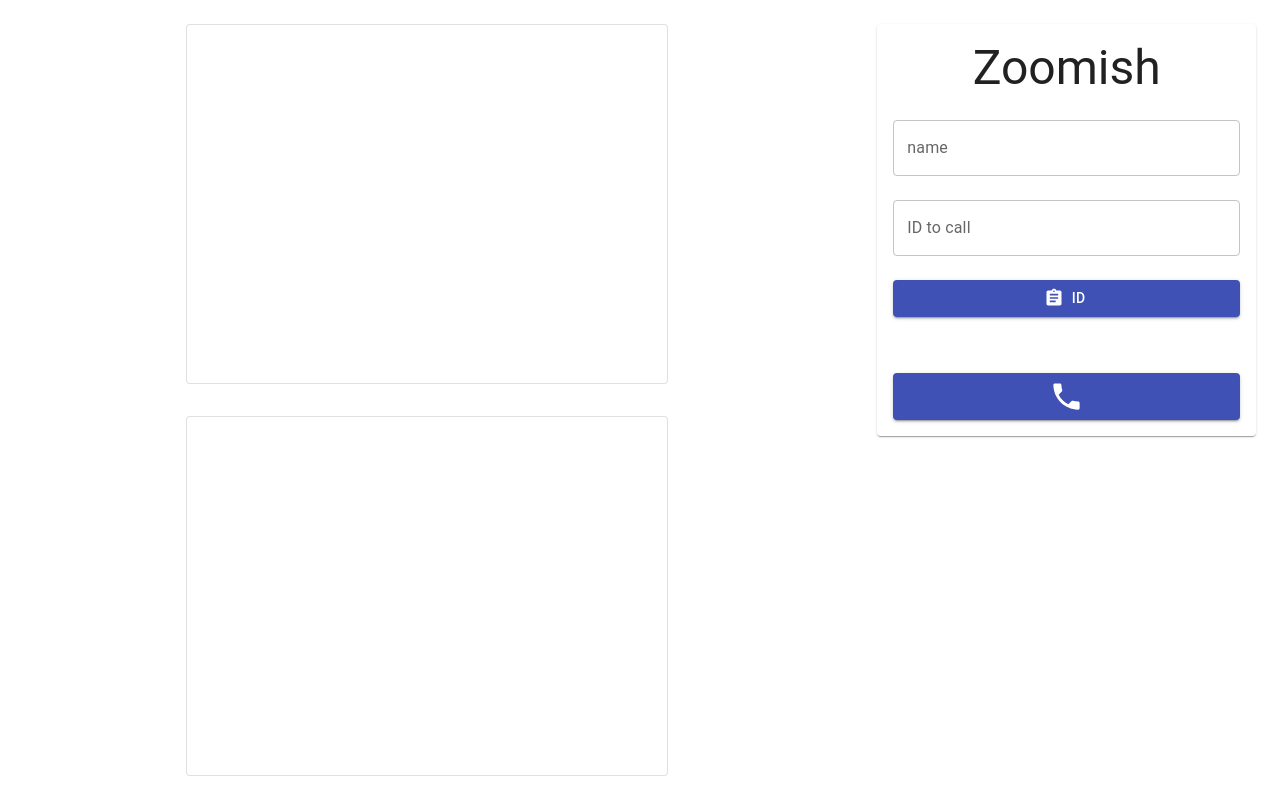
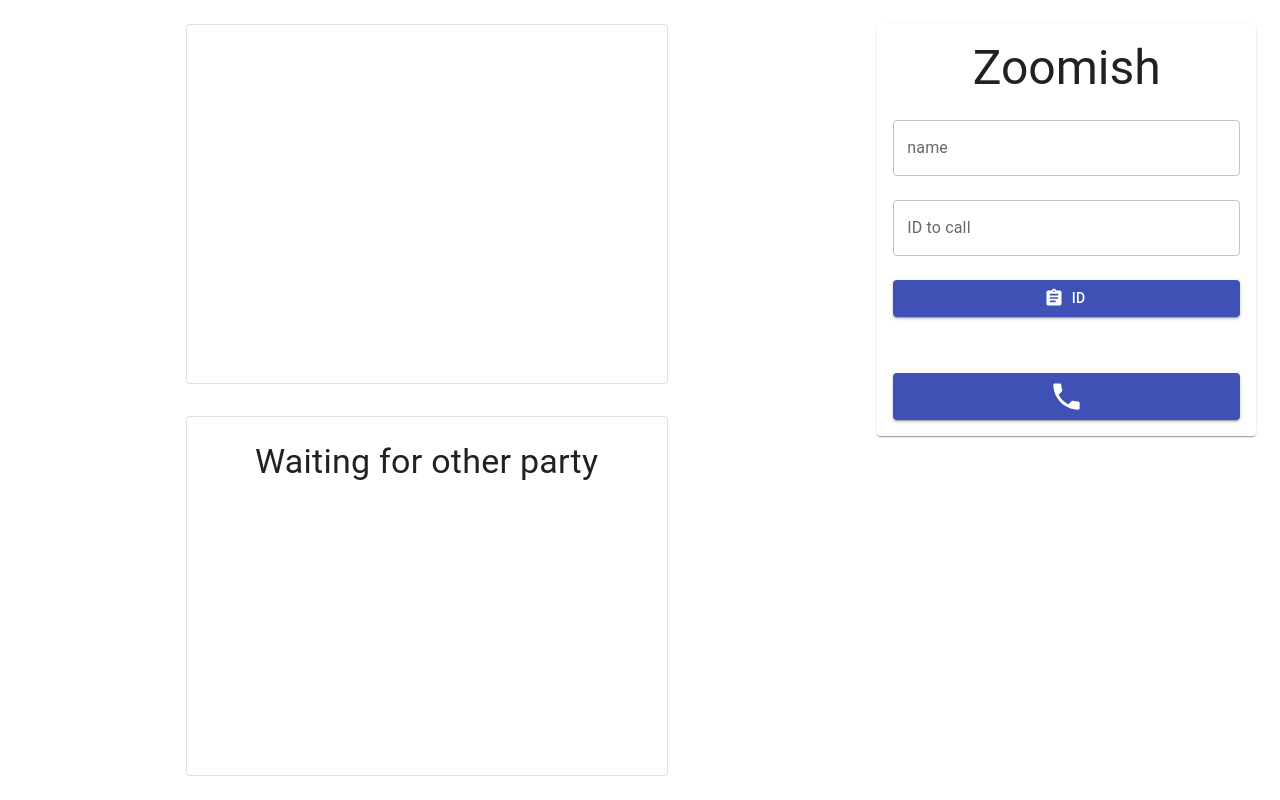
Before and after one commit to jcusestabs/videochat-fe, a React (Create React App) app: page / in a window 1280 px wide. Built offline with nearby package versions, Linux system fonts and the light colour scheme; no server answers.

Commit message:
:lipstick: improvements to style

```diff
--- a/src/App.js
+++ b/src/App.js
@@ -103,7 +103,8 @@
         <Grid container>
           <Grid
             item
-            xs={8}
+            xs={12}
+            md={8}
             sx={{
               width: "100%",
               height: "100vh",
@@ -127,16 +128,24 @@
             <Card
               variant="outlined"
               sx={{
+                textAlign: "center",
                 height: "50%",
                 maxWidth: "480px",
                 aspectRatio: "16/9",
               }}
             >
-              {callAccepted && !callEnded ? <video ref={userVideo} /> : null}
+              {callAccepted && !callEnded ? (
+                <video ref={userVideo} />
+              ) : (
+                <T variant="h4" sx={{ margin: 3 }}>
+                  Waiting for other party
+                </T>
+              )}
             </Card>
           </Grid>
-          <Grid item xs={4} sx={{ padding: 3, textAlign: "center" }}>
+          <Grid item xs={12} md={4} sx={{ padding: 3, textAlign: "center" }}>
             <Card
+              minWidth="sm"
               sx={{
                 p: 2,
                 display: "flex",
```
